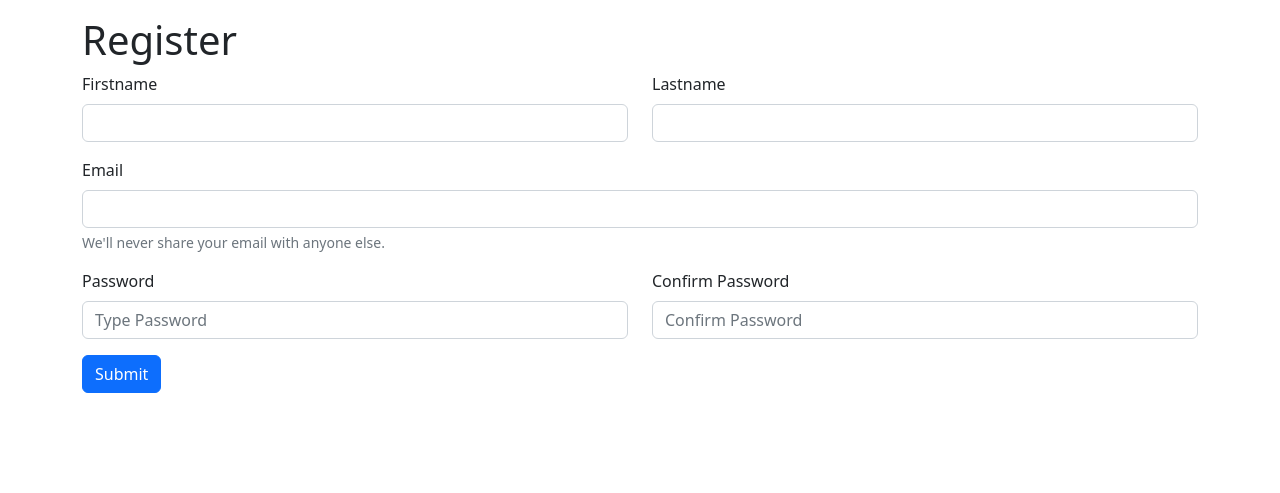
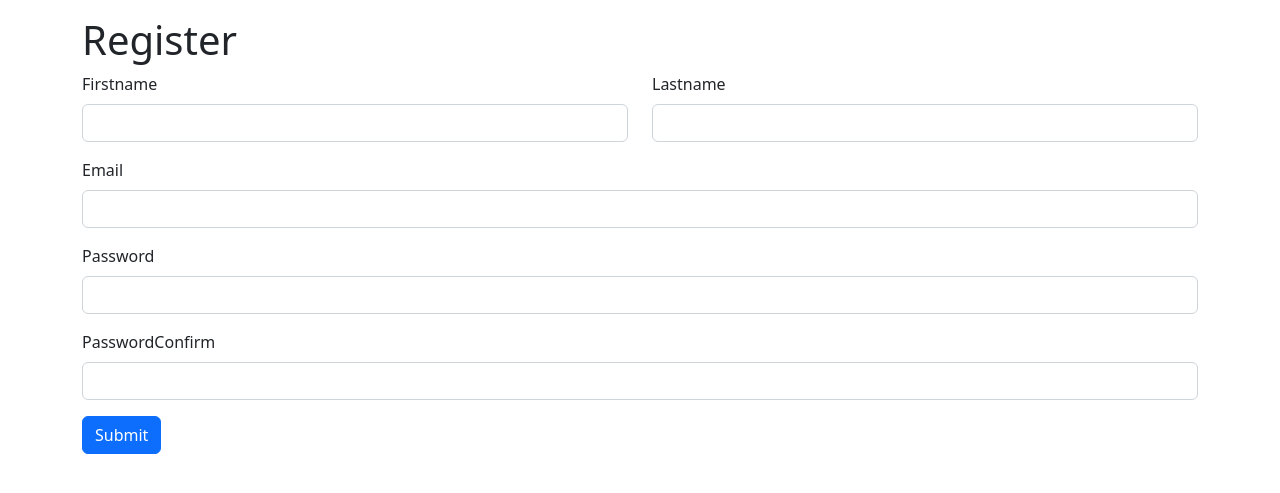
Before and after one commit to nurkaydarov/Framework, a PHP site: page /register in a window 1280 px wide. Shown: the top 493 px of the page. Run offline with PHP 8.4, Linux system fonts and the light colour scheme; some libraries are stand-ins or nearby versions.

Commit message:
Implements Form Widget

```diff
--- a/controllers/AuthController.php
+++ b/controllers/AuthController.php
@@ -13,11 +13,10 @@ class AuthController extends \app\core\Controller
     }
 
     public function register(Request $request){
-        $this->setLayout('auth');
+
+        $registerModel = new RegisterModel();
         if($request->isPOST())
         {
-            $registerModel = new RegisterModel();
-
             $registerModel->loadData($request->getBody());
 
 
@@ -25,11 +24,16 @@ class AuthController extends \app\core\Controller
             {
                 return 'Success';
             }
-            echo '<pre>';
+/*            echo '<pre>';
             var_dump($registerModel->errors);
-            echo '</pre>';
-            return 'Handle submitted data';
+            echo '</pre>';*/
+            return $this->render('register', [
+                'model' => $registerModel
+            ]);
         }
-        return $this->render('register');
+        $this->setLayout('auth');
+        return $this->render('register', [
+            'model' => $registerModel
+        ]);
     }
 }
--- a/core/Model.php
+++ b/core/Model.php
@@ -52,12 +52,12 @@ abstract class Model
                 {
                     $this->addError($attribute, self::RULE_EMAIL);
                 }
-                if($ruleName === self::RULE_MIN && $value < $rule['min'])
+                if($ruleName === self::RULE_MIN && strlen($value) < $rule['min'])
                 {
                     //var_dump($rule);
                     $this->addError($attribute, self::RULE_MIN, $rule);
                 }
-                if($ruleName === self::RULE_MAX && $value > $rule['max'])
+                if($ruleName === self::RULE_MAX && strlen($value) > $rule['max'])
                 {
                     //var_dump($rule);
                     $this->addError($attribute, self::RULE_MAX,$rule);
@@ -91,5 +91,14 @@ abstract class Model
             self::RULE_MATCH => 'This field must be same as {match}'
         ];
     }
+    public function hasError($attribute)
+    {
+        return $this->errors[$attribute] ?? false;
+    }
+
+    public function getFirstError($attribute)
+    {
+        return $this->errors[$attribute][0] ?? false;
+    }
 
 }
--- /dev/null
+++ b/core/form/Field.php
@@ -0,0 +1,56 @@
+<?php
+
+namespace app\core\form;
+
+use app\core\Model;
+
+class Field
+{
+    const TYPE_TEXT = 'text';
+    const TYPE_PASSWORD = 'password';
+    const TYPE_EMAIL = 'email';
+    public string $type;
+    public Model $model;
+    public string $attribute;
+
+    public function __construct(Model $model, string $attribute)
+    {
+        $this->type = self::TYPE_TEXT;
+        $this->model = $model;
+        $this->attribute = $attribute;
+    }
+    public function __toString()
+    {
+        return sprintf('
+                 <div class="form-group">
+                    <div class="mb-3">
+                        <label for="inputLastname" class="form-label">%s</label>
+                        <input type="%s" id="inputLastname" name="%s" value="%s" class="form-control %s">
+                        <div class="invalid-feedback">
+                        %s
+                        </div>
+                    </div>
+
+                </div>
+        ',
+            ucfirst($this->attribute),
+            $this->type,
+            $this->attribute,
+            $this->model->{$this->attribute},
+            $this->model->hasError($this->attribute) ? "is-invalid" : "",
+            $this->model->getFirstError($this->attribute)
+        );
+    }
+
+    public function passwordField()
+    {
+        $this->type = self::TYPE_PASSWORD;
+        return $this;
+    }
+
+    public  function emailField()
+    {
+        $this->type = self::TYPE_EMAIL;
+        return $this;
+    }
+}
--- /dev/null
+++ b/core/form/Form.php
@@ -0,0 +1,24 @@
+<?php
+
+namespace app\core\form;
+
+use app\core\Model;
+
+class Form
+{
+    public static function begin($action, $method)
+    {
+        echo sprintf("<form action = '%s' method='%s'>", $action, $method);
+        return new Form();
+    }
+
+    public static function end()
+    {
+        echo "</form>";
+    }
+
+    public function field(Model $model, string $attribute)
+    {
+        return new Field($model, $attribute);
+    }
+}
--- a/models/RegisterModel.php
+++ b/models/RegisterModel.php
@@ -7,11 +7,11 @@ use app\core\Model;
 class RegisterModel extends Model
 {
 
-    public string $firstname;
-    public string $lastname;
-    public string $email;
-    public string $password;
-    public string $passwordConfirm;
+    public string $firstname = '';
+    public string $lastname = '';
+    public string $email = '';
+    public string $password = '';
+    public string $passwordConfirm = '';
 
     public function register()
     {
@@ -24,7 +24,7 @@ class RegisterModel extends Model
             'firstname' => [self::RULE_REQUIRED],
             'lastname' => [self::RULE_REQUIRED],
             'email' => [self::RULE_REQUIRED,self::RULE_EMAIL],
-            'password' => [self::RULE_REQUIRED, [self::RULE_MIN, 'min' => 8], [self::RULE_MAX, 'max' => 32 ]],
+            'password' => [self::RULE_REQUIRED, [self::RULE_MIN, 'min' => 6], [self::RULE_MAX, 'max' => 9 ]],
             'passwordConfirm' => [self::RULE_REQUIRED, [self::RULE_MATCH, 'match' => 'password']]
 
         ];
--- a/views/register.php
+++ b/views/register.php
@@ -1,42 +1,20 @@
 <h1>Register</h1>
-        <form action="" method="POST">
-            <div class="row">
-                <div class="col">
-                    <div class="mb-3">
-                        <label for="inputFirstname" class="form-label">Firstname</label>
-                        <input type="text" class="form-control" id="inputFirstname" name="firstname">
+        <?php $form = \app\core\form\Form::begin('', 'POST')?>
+
+                <div class="row">
+                    <div class="col">
+                        <?php echo $form->field($model, 'firstname'); ?>
+                    </div>
+                    <div class="col">
+                        <?php echo $form->field($model, 'lastname'); ?>
                     </div>
                 </div>
-                <div class="col">
-                    <div class="mb-3">
-                        <label for="inputLastname" class="form-label">Lastname</label>
-                        <input type="text" class="form-control" id="inputLastname" name="lastname" >
-                    </div>
-                </div>
-            </div>
 
 
-            <div class="mb-3">
-                <label for="exampleInputEmail1" class="form-label">Email</label>
-                <input type="email" class="form-control" id="exampleInputEmail1" name="email" >
-                <div id="emailHelp" class="form-text">We'll never share your email with anyone else.</div>
-            </div>
-            <div class="row">
-                <div class="col">
-                    <div class="mb-3">
-                        <label for="inputPassword" class="form-label">Password</label>
-                        <input type="password" class="form-control"  id ='inputPassword' placeholder="Type Password" name="password">
-                    </div>
-                </div>
-                <div class="col">
-                    <div class="mb-3">
-                        <label for="inputConfirmPassword" class="form-label">Confirm Password</label>
-                        <input type="password" class="form-control"  id ='inputPassword' placeholder="Confirm Password" name="passwordConfirm">
-                    </div>
-                </div>
-            </div>
+                <?php echo $form->field($model, 'email')->emailField(); ?>
+                <?php echo $form->field($model, 'password')->passwordField(); ?>
+                <?php echo $form->field($model, 'passwordConfirm')->passwordField(); ?>
 
 
-
-            <button type="submit" class="btn btn-primary">Submit</button>
-        </form>
+        <button type="submit" class="btn btn-primary">Submit</button>
+        <?php  \app\core\form\Form::end()?>
```
